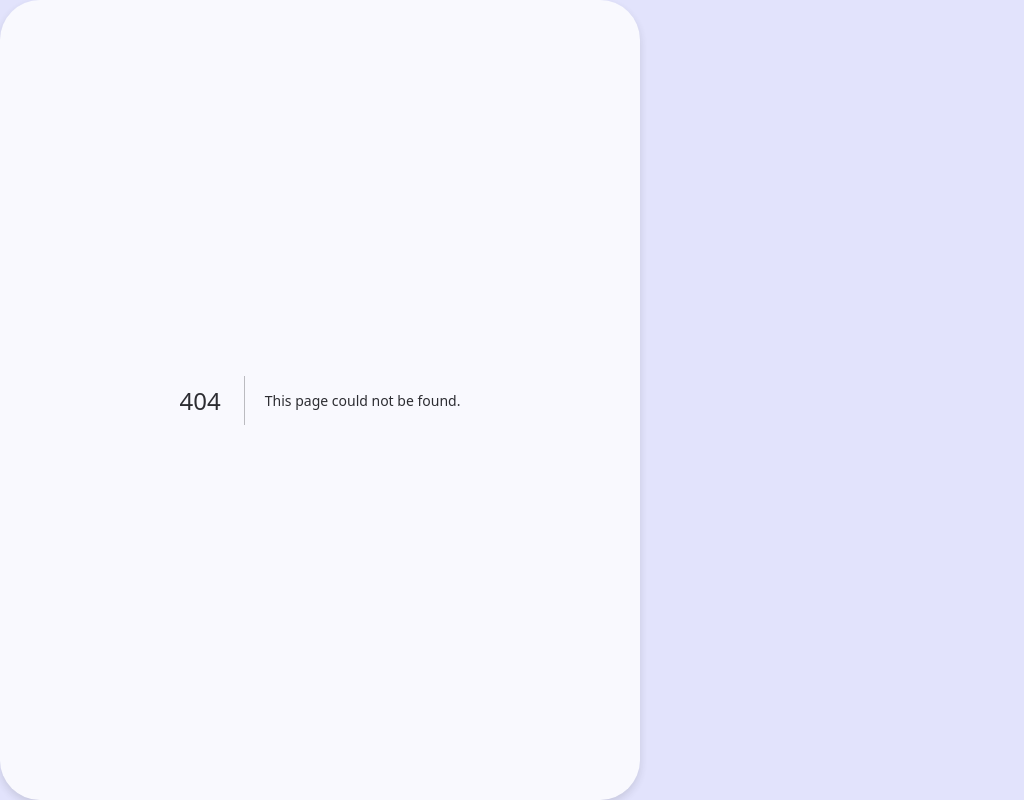
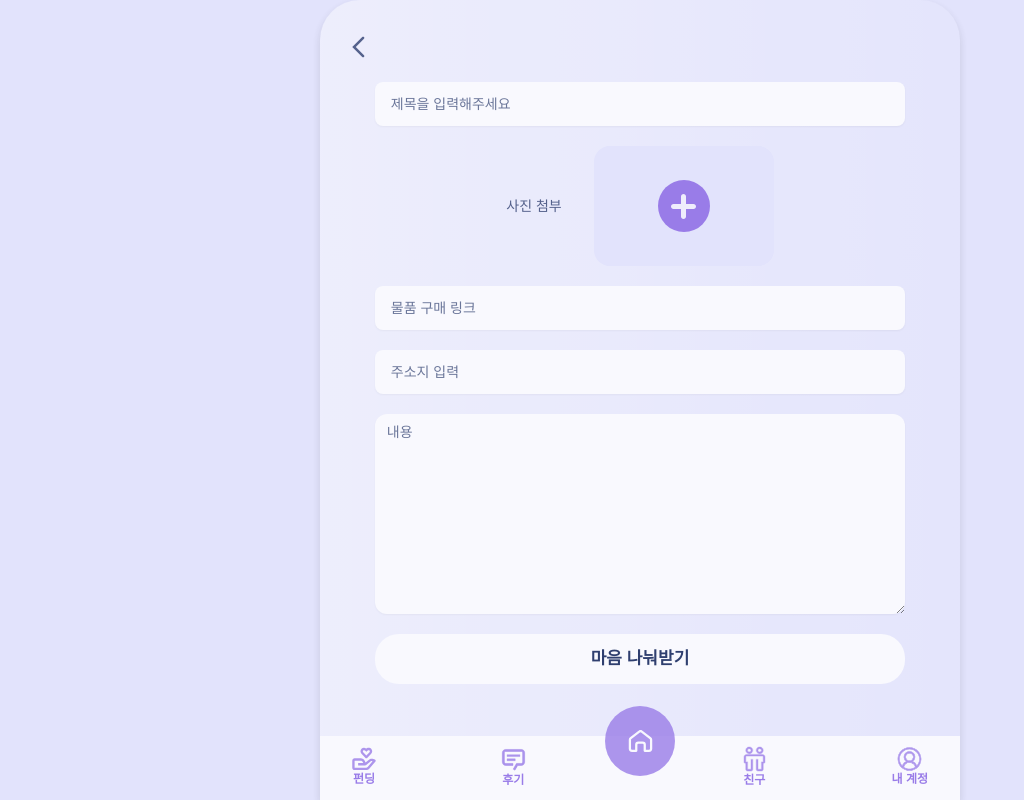
Before and after one commit to 2025-Advanced-Capstone-Chaeum/FE, a Next.js app: page /funding/write in a window 1280 px wide. Before the commit this address had no page. Shown: the whole page, without its empty margins (0-1024 px from the left). Built offline with nearby package versions, Linux system fonts and the light colour scheme; a web font is replaced by a local one.

Commit message:
feat: 펀딩 생성페이지 생성

```diff
--- /dev/null
+++ b/src/app/funding/layout.tsx
@@ -0,0 +1,22 @@
+import type { Metadata } from 'next'
+import NavigationBar from '@/components/ui/NavigationBar';
+
+export const metadata: Metadata = {
+  title: '채움',
+  description: '',
+}
+
+export default function RootLayout({
+  children,
+}: {
+  children: React.ReactNode;
+}) {
+  return (
+    <html lang="ko">
+      <body>
+        {children}
+        <NavigationBar />
+      </body>
+    </html>
+  );
+}
--- /dev/null
+++ b/src/app/funding/write/page.tsx
@@ -0,0 +1,55 @@
+import { Button } from "@/components/ui/button";
+import { Input } from "@/components/ui/input";
+import { Textarea } from "@/components/ui/textarea";
+import Image from "next/image";
+import React from "react";
+
+const FundingPage = () => {
+  return (
+    <>
+    <div className="pl-6 pt-8 pb-3">
+    <Image src={"/assets/icons/back.svg"} alt="Back" width={30} height={30} className="cursor-pointer"/>
+    </div>
+    <div className="flex flex-col p-2 justify-center items-center gap-5">
+      <Input type="text" size="lg" placeholder="제목을 입력해주세요" />
+      <div className="flex items-center gap-8">
+        <span className="text-sm text-secondary opacity-80">사진 첨부</span>
+      <label
+        htmlFor="picture"
+        className="flex inline-flex items-center cursor-pointer"
+      >
+        <div className="flex w-45 h-30 bg-background rounded-2xl justify-center items-center">
+          <div className="flex w-13 h-13 bg-primary rounded-4xl justify-center items-center">
+            <Image
+              src="/assets/icons/union.svg"
+              alt="Union"
+              width={25}
+              height={25}
+            />
+          </div>
+        </div>
+        <Input
+          id="picture"
+          type="file"
+          variant="picture"
+          size="xs"
+          style={{ display: "none" }}
+        />
+      </label>
+      </div>
+
+      <Input type="text" size="sm" placeholder="물품 구매 링크" />
+      <Input type="text" size="sm" placeholder="주소지 입력" />
+      <Textarea
+        placeholder="내용"
+        className="bg-white rounded-xl text-sm w-[85%] h-50"
+      />
+      <Button variant="soft" size="xl">
+        <span className="text-secondary font-semibold text-[17px]">마음 나눠받기</span>
+      </Button>
+    </div>
+    </>
+  );
+};
+
+export default FundingPage;
--- a/src/components/ui/button.tsx
+++ b/src/components/ui/button.tsx
@@ -18,6 +18,7 @@ const buttonVariants = cva(
         default: "h-9 px-4 py-2 has-[>svg]:px-3",
         sm: "w-[65px] h-[65px] rounded-[1.8rem]",
         lg: "w-[100px] h-[105px] rounded-3xl has-[>svg]:px-4",
+        xl: "w-[85%] h-[50px] rounded-3xl has-[>svg]:px-4",
         icon: "size-9",
       },
     },
--- /dev/null
+++ b/src/components/ui/input.tsx
@@ -0,0 +1,59 @@
+import * as React from "react";
+import { cva, type VariantProps } from "class-variance-authority";
+import { cn } from "@/lib/utils";
+
+const inputVariants = cva(
+  "file:text-foreground placeholder:text-muted-foreground placeholder:text-secondary placeholder:opacity-70 selection:bg-primary selection:text-primary-foreground dark:bg-input/30 border-input flex h-9 min-w-0 rounded-lg border bg-transparent px-3 py-1 text-base shadow-xs transition-[color,box-shadow] outline-none file:inline-flex file:h-7 file:border-0 file:bg-transparent file:text-sm file:font-medium disabled:pointer-events-none disabled:cursor-not-allowed disabled:opacity-50 md:text-sm border-none",
+  {
+    variants: {
+      variant: {
+        default: "bg-white focus-visible:border-ring focus-visible:ring-ring/50 focus-visible:ring-[3px]",
+        picture: "bg-background focus-visible:border-ring focus-visible:ring-ring/50 focus-visible:ring-[3px]",
+        error: "aria-invalid:ring-destructive/20 dark:aria-invalid:ring-destructive/40 aria-invalid:border-destructive",
+      },
+      size: {
+        default: "h-9 px-3 py-1 text-base md:text-sm",
+        xl: "w-[85%] h-50 px-4 py-2 text-sm",
+        lg: "w-[85%] h-11 px-4 py-2 text-lg",
+        sm: "w-[85%] h-11 px-4 py-2 text-sm",
+        xs: "w-[60%] h-30 px-5 py-2 text-sm",
+      },
+    },
+    defaultVariants: {
+      variant: "default",
+      size: "default",
+    },
+  }
+);
+
+interface InputProps
+extends Omit<React.ComponentProps<"input">, "size">,
+    VariantProps<typeof inputVariants> {
+  type?:
+    | "text"
+    | "password"
+    | "email"
+    | "number"
+    | "tel"
+    | "url"
+    | "search"
+    | "date"
+    | "time"
+    | "datetime-local"
+    | "month"
+    | "week"
+    | "file";
+  className?: string;
+}
+
+function Input({ className, type = "text", variant, size, ...props }: InputProps) {
+  return (
+    <input
+      type={type}
+      className={cn(inputVariants({ variant, size, className }))}
+      {...props}
+    />
+  );
+}
+
+export { Input };
--- /dev/null
+++ b/src/components/ui/textarea.tsx
@@ -0,0 +1,18 @@
+import * as React from "react"
+
+import { cn } from "@/lib/utils"
+
+function Textarea({ className, ...props }: React.ComponentProps<"textarea">) {
+  return (
+    <textarea
+      data-slot="textarea"
+      className={cn(
+        "border-input placeholder:text-muted-foreground placeholder:text-secondary placeholder:opacity-70 focus-visible:border-ring focus-visible:ring-ring/50 aria-invalid:ring-destructive/20 dark:aria-invalid:ring-destructive/40 aria-invalid:border-destructive dark:bg-input/30 flex field-sizing-content min-h-16 w-full rounded-md border bg-transparent px-3 py-2 text-base shadow-xs transition-[color,box-shadow] outline-none focus-visible:ring-[3px] disabled:cursor-not-allowed disabled:opacity-50 md:text-sm border-none",
+        className
+      )}
+      {...props}
+    />
+  )
+}
+
+export { Textarea }
```
Also changed, not shown: public/assets/icons/back.svg (added), public/assets/icons/union.svg (added).
